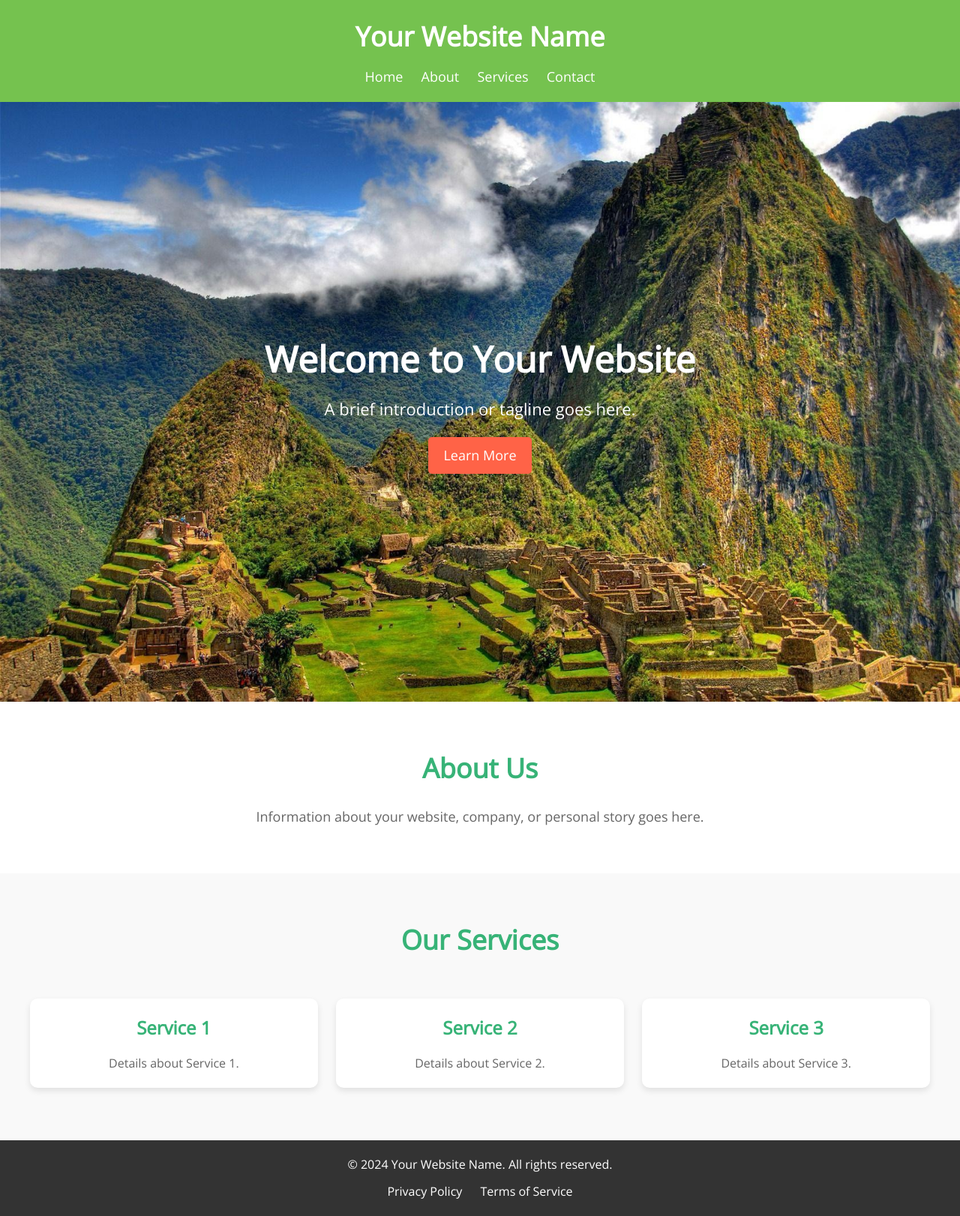
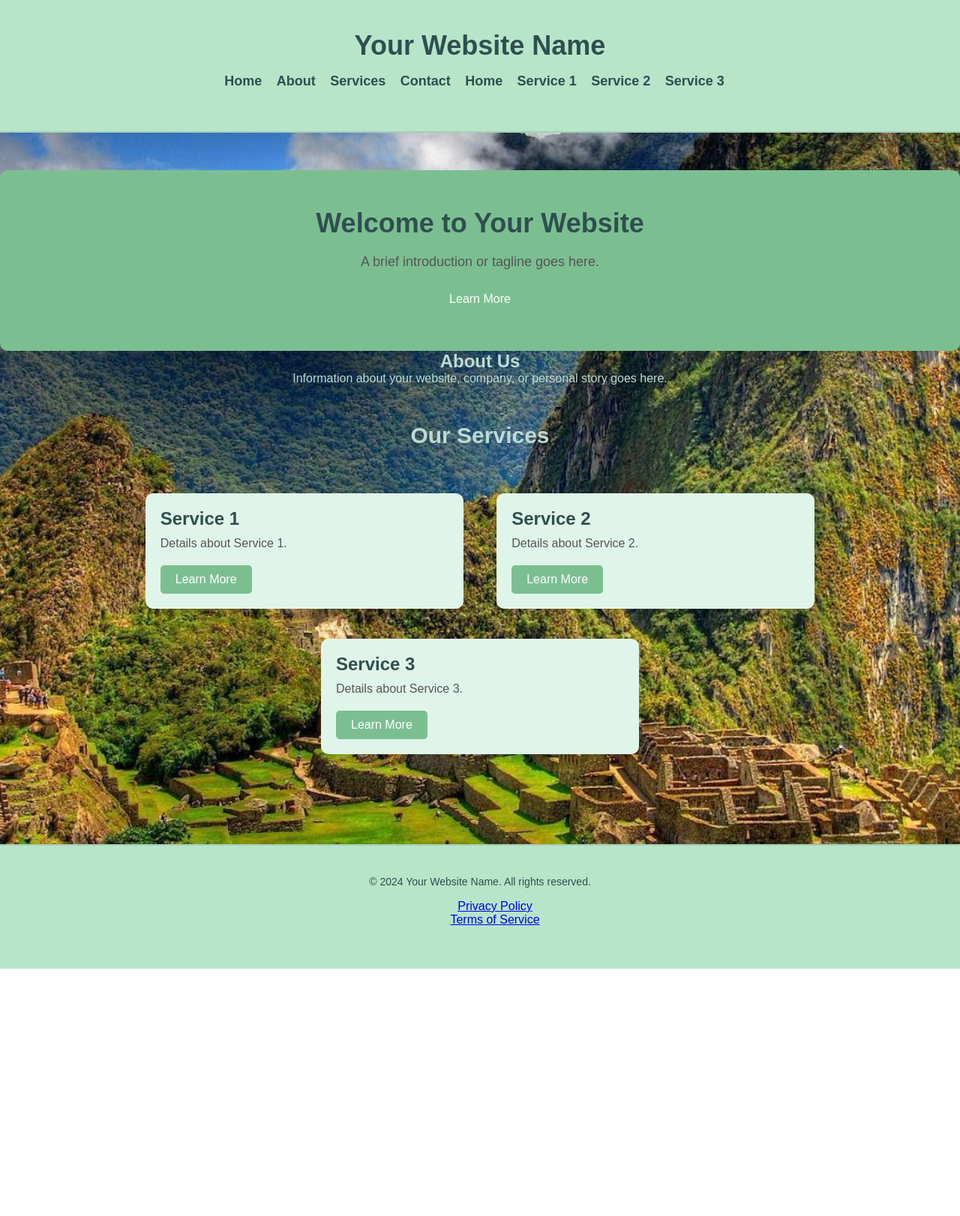
Before and after one commit to Nichoolaas11/DineroDirect, a plain HTML site: page frontend/index.html in a window 1280 px wide. Shown: the whole page at 75% size. After the commit the page ends 1292 px from the top, so only its background shows below. Drawn offline with nearby package versions, Linux system fonts and the light colour scheme.

Commit message:
Day 1
Day 1

```diff
--- a/frontend/app.js
+++ /dev/null
@@ -1 +0,0 @@
-//adadda
--- a/frontend/index.html
+++ b/frontend/index.html
@@ -5,7 +5,7 @@
     <meta name="viewport" content="width=device-width, initial-scale=1.0">
     <title>Your Website Title</title>
     <!-- Link to an external CSS file -->
-    <link rel="stylesheet" href="style.css">
+    <link rel="stylesheet" href="styles.css">
     <!-- Include any necessary fonts or icons -->
     <link rel="stylesheet" href="https://fonts.googleapis.com/css?family=Open+Sans|Roboto">
     <!-- Meta description for SEO -->
@@ -22,6 +22,10 @@
                     <li><a href="#about">About</a></li>
                     <li><a href="#services">Services</a></li>
                     <li><a href="#contact">Contact</a></li>
+                    <li><a href="index.html">Home</a></li>
+                    <li><a href="service1.html">Service 1</a></li>
+                    <li><a href="service2.html">Service 2</a></li>
+                    <li><a href="service3.html">Service 3</a></li>
                 </ul>
             </nav>
         </div>
@@ -48,16 +52,20 @@
             <div class="service-item">
                 <h3>Service 1</h3>
                 <p>Details about Service 1.</p>
-            </div>
-            <div class="service-item">
+                <a href="service1.html" class="btn">Learn More</a> <!-- Link to Service 1 -->
+             </div>
+             <div class="service-item">
                 <h3>Service 2</h3>
                 <p>Details about Service 2.</p>
-            </div>
-            <div class="service-item">
+                <a href="service2.html" class="btn">Learn More</a> <!-- Link to Service 2 -->
+             </div>
+             <div class="service-item">
                 <h3>Service 3</h3>
                 <p>Details about Service 3.</p>
+                <a href="service3.html" class="btn">Learn More</a> <!-- Link to Service 3 -->
             </div>
         </section>
+
     </main>
 
     <!-- Footer Section -->
--- a/frontend/style.css
+++ /dev/null
@@ -1,198 +0,0 @@
-/* General Styles */
-* {
-    margin: 0;
-    padding: 0;
-    box-sizing: border-box;
-}
-
-body {
-    font-family: 'Open Sans', sans-serif;
-    line-height: 1.6;
-    background-color: #f4f4f4;
-    color: #37b377;
-}
-
-/* Container */
-.container {
-    width: 80%;
-    margin: auto;
-    overflow: hidden;
-}
-
-/* Header Styles */
-header {
-    background: #75c24f;
-    color: #fff;
-    padding: 20px 0;
-    text-align: center;
-}
-
-header h1 {
-    font-size: 36px;
-    margin-bottom: 10px;
-}
-
-header nav ul {
-    padding: 0;
-    list-style: none;
-}
-
-header nav ul li {
-    display: inline;
-    margin: 0 10px;
-}
-
-header nav ul li a {
-    color: #fff;
-    text-decoration: none;
-    font-size: 18px;
-}
-
-header nav ul li a:hover {
-    color: #ff6347;
-}
-
-/* Hero Section */
-.hero {
-    background: url('images/Image.jpg') no-repeat center center/cover; /* Updated */
-    height: 100vh;
-    display: flex;
-    flex-direction: column;
-    justify-content: center;
-    align-items: center;
-    text-align: center;
-    color: #fff;
-}
-
-
-
-.hero h2 {
-    font-size: 48px;
-    margin-bottom: 10px;
-}
-
-.hero p {
-    font-size: 22px;
-    margin-bottom: 20px;
-}
-
-.hero .btn {
-    padding: 10px 20px;
-    background: #ff6347;
-    color: #fff;
-    border: none;
-    border-radius: 5px;
-    font-size: 18px;
-    cursor: pointer;
-    text-decoration: none;
-}
-
-.hero .btn:hover {
-    background: #e5533d;
-}
-
-/* About Section */
-.about {
-    padding: 60px 0;
-    background: #fff;
-    text-align: center;
-}
-
-.about h2 {
-    font-size: 36px;
-    margin-bottom: 20px;
-}
-
-.about p {
-    font-size: 18px;
-    color: #666;
-    line-height: 1.7;
-}
-
-/* Services Section */
-.services {
-    background: #f9f9f9;
-    padding: 60px 0;
-    text-align: center;
-}
-
-.services h2 {
-    font-size: 36px;
-    margin-bottom: 40px;
-}
-
-.service-item {
-    display: inline-block;
-    width: 30%;
-    padding: 20px;
-    background: #fff;
-    border-radius: 10px;
-    margin: 10px;
-    box-shadow: 0 4px 8px rgba(0, 0, 0, 0.1);
-    transition: transform 0.3s ease;
-}
-
-.service-item h3 {
-    font-size: 24px;
-    margin-bottom: 15px;
-}
-
-.service-item p {
-    font-size: 16px;
-    color: #666;
-}
-
-.service-item:hover {
-    transform: translateY(-10px);
-}
-
-/* Footer Styles */
-footer {
-    background: #333;
-    color: #fff;
-    text-align: center;
-    padding: 20px 0;
-}
-
-footer p {
-    margin-bottom: 10px;
-}
-
-footer ul {
-    padding: 0;
-    list-style: none;
-}
-
-footer ul li {
-    display: inline;
-    margin: 0 10px;
-}
-
-footer ul li a {
-    color: #fff;
-    text-decoration: none;
-}
-
-footer ul li a:hover {
-    color: #ff6347;
-}
-
-/* Responsive Design */
-@media (max-width: 768px) {
-    .service-item {
-        width: 100%;
-        margin-bottom: 20px;
-    }
-
-    header h1 {
-        font-size: 28px;
-    }
-
-    .hero h2 {
-        font-size: 36px;
-    }
-
-    .hero p {
-        font-size: 18px;
-    }
-}
--- /dev/null
+++ b/frontend/styles.css
@@ -0,0 +1,223 @@
+/* Global Styles */
+body, html {
+    margin: 0;
+    padding: 0;
+    font-family: 'Arial', sans-serif;
+    background-image: url('images/Image.jpg'); /* Path to the local image */
+    background-size: cover;  /* Ensures the image covers the entire background */
+    background-position: center; /* Centers the background image */
+    background-repeat: no-repeat; /* Prevents the image from repeating */
+    color: #bcdbd1; /* Text color for readability */
+}
+
+h1, h2, h3, p {
+    margin: 0;
+    padding: 0;
+}
+
+/* Container */
+.container {
+    width: 80%;
+    margin: 0 auto;
+    padding: 20px;
+}
+
+/* Header */
+header {
+    background-color: #b8e4c9; /* Soft pastel green */
+    padding: 20px 0;
+    text-align: center;
+    border-bottom: 2px solid #a1d1b7; /* Slightly darker for contrast */
+}
+
+header h1 {
+    color: #2f4f4f; /* Darker green for the title */
+    font-size: 36px;
+}
+
+header nav ul {
+    list-style: none;
+    padding: 0;
+}
+
+header nav ul li {
+    display: inline-block;
+    margin-right: 15px;
+}
+
+header nav ul li a {
+    color: #2f4f4f;
+    text-decoration: none;
+    font-weight: bold;
+    font-size: 18px;
+    transition: color 0.3s ease;
+}
+
+header nav ul li a:hover {
+    color: #fff;
+    background-color: #7bbf91; /* Change on hover */
+    padding: 5px 10px;
+    border-radius: 5px;
+}
+
+/* Main Content */
+main {
+    margin: 50px 0;
+    text-align: center;
+}
+
+/* Hero Section for Index Page */
+.hero {
+    background-color: #7bbf91; /* Soft green section */
+    padding: 50px 0;
+    border-radius: 10px;
+}
+
+.hero h2 {
+    font-size: 36px;
+    color: #2f4f4f;
+}
+
+.hero p {
+    font-size: 18px;
+    color: #555;
+    max-width: 800px;
+    margin: 0 auto;
+    padding: 20px 0;
+}
+
+/* Services Section */
+section#services {
+    padding: 50px 0;
+}
+
+section#services h2 {
+    font-size: 30px;
+    color: #bcdbd1;
+    margin-bottom: 40px;
+    font-weight: bold;
+}
+
+/* Service Cards */
+.service-item {
+    display: inline-block;
+    width: 30%;
+    background-color: #e0f5e9; /* Soft green card background */
+    margin: 20px;
+    padding: 20px;
+    border-radius: 10px;
+    box-shadow: 0px 4px 8px rgba(0, 0, 0, 0.1);
+    transition: transform 0.3s ease, box-shadow 0.3s ease;
+    text-align: left;
+}
+
+.service-item:hover {
+    transform: translateY(-10px); /* Slight lift on hover */
+    box-shadow: 0px 8px 16px rgba(0, 0, 0, 0.2);
+}
+
+.service-item h3 {
+    color: #2f4f4f;
+    font-size: 24px;
+    margin-bottom: 10px;
+}
+
+.service-item p {
+    font-size: 16px;
+    color: #555;
+    margin-bottom: 20px;
+}
+
+/* Buttons */
+.btn {
+    display: inline-block;
+    background-color: #7bbf91; /* Soft pastel green */
+    color: #fff;
+    padding: 10px 20px;
+    text-decoration: none;
+    font-size: 16px;
+    border-radius: 5px;
+    transition: background-color 0.3s ease, transform 0.3s ease;
+}
+
+.btn:hover {
+    background-color: #5ba87c; /* Darker green on hover */
+    transform: scale(1.05); /* Slight enlarge on hover */
+}
+
+/* Footer */
+footer {
+    background-color: #b8e4c9; /* Same pastel green as header */
+    padding: 20px;
+    text-align: center;
+    border-top: 2px solid #a1d1b7;
+}
+
+footer p {
+    color: #2f4f4f;
+    font-size: 14px;
+}
+
+/* Specific Styles for Service Pages */
+.service-card {
+    display: inline-block;
+    width: 30%;
+    background-color: #e0f5e9; /* Soft green card background */
+    margin: 10px;
+    padding: 20px;
+    border-radius: 10px;
+    box-shadow: 0px 4px 8px rgba(0, 0, 0, 0.1);
+    transition: transform 0.3s ease, box-shadow 0.3s ease;
+    text-align: left;
+}
+
+.service-card:hover {
+    transform: translateY(-10px); /* Slight lift on hover */
+    box-shadow: 0px 8px 16px rgba(0, 0, 0, 0.2);
+}
+
+.service-card h3 {
+    color: #2f4f4f;
+    font-size: 24px;
+    margin-bottom: 10px;
+}
+
+.service-card p {
+    font-size: 16px;
+    color: #555;
+    margin-bottom: 20px;
+}
+
+.service-card .btn {
+    display: inline-block;
+    background-color: #7bbf91; /* Button inside service cards */
+    color: #fff;
+    padding: 10px 20px;
+    text-decoration: none;
+    font-size: 16px;
+    border-radius: 5px;
+    transition: background-color 0.3s ease, transform 0.3s ease;
+}
+
+.service-card .btn:hover {
+    background-color: #5ba87c;
+    transform: scale(1.05); /* Slight enlarge on hover */
+}
+
+/* Contact Section (optional) */
+section#contact {
+    padding: 50px 0;
+    background-color: #d8f1e0; /* Matching soft green background */
+    border-radius: 10px;
+}
+
+section#contact h2 {
+    font-size: 30px;
+    color: #3b584f;
+    margin-bottom: 20px;
+}
+
+section#contact p {
+    font-size: 18px;
+    color: #555;
+}
```
Also changed, not shown: frontend/service1.html (added, +36 -0 lines), frontend/service2.html (added, +36 -0 lines), frontend/service3.html (added, +36 -0 lines).
